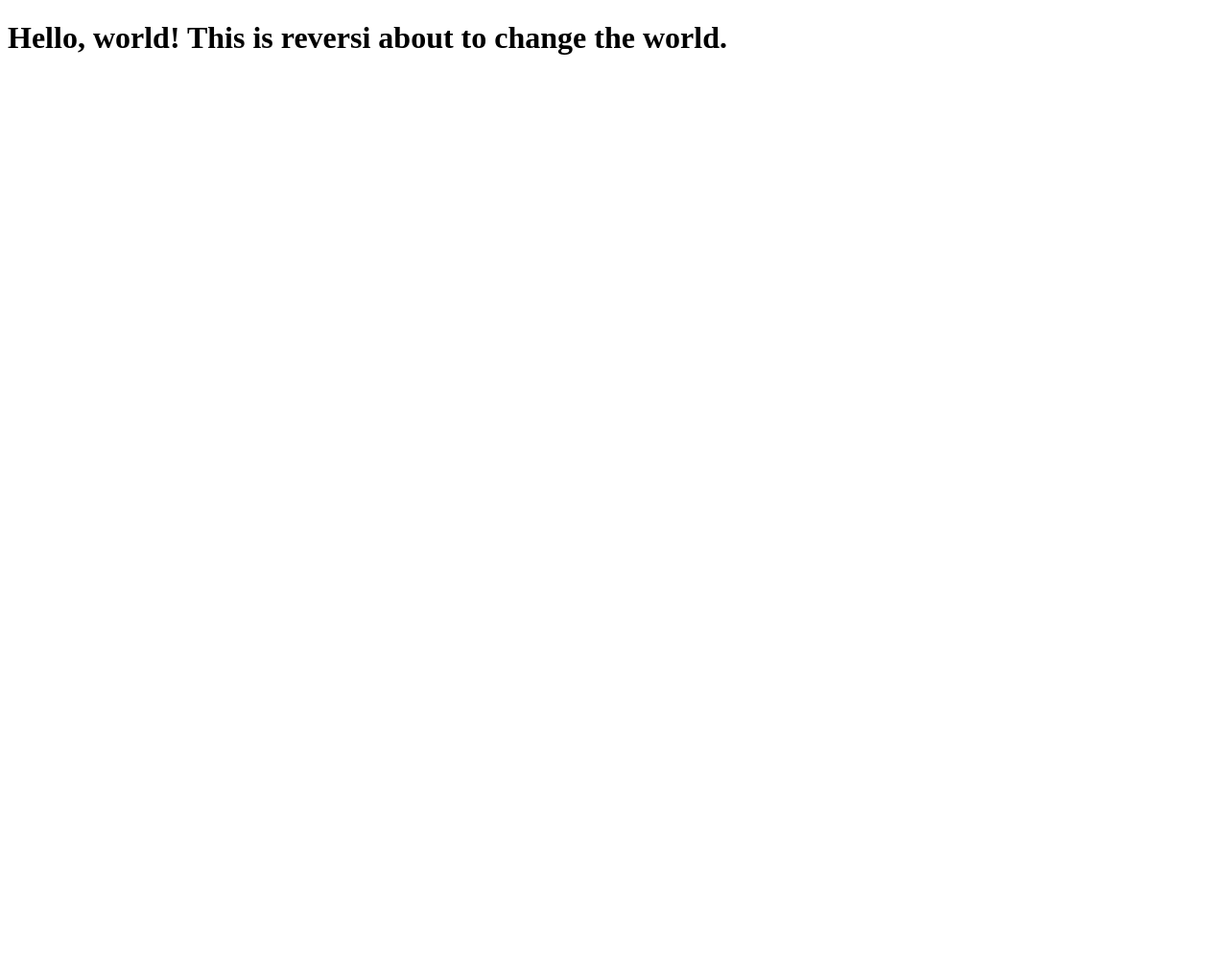
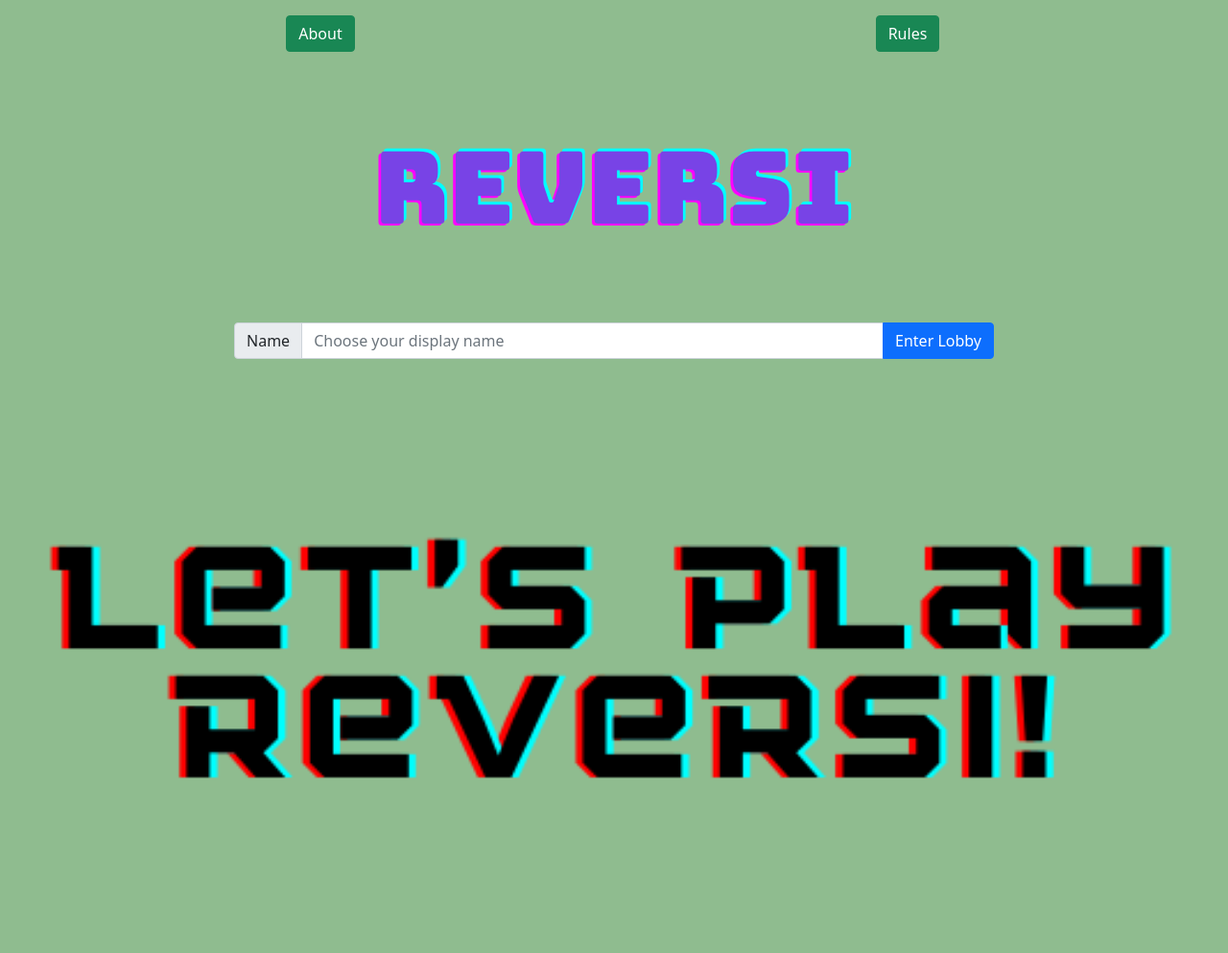
Before and after one commit to MingyueWeng/reversi-Mingyue, a website: page public/index.html in a window 1280 px wide. Shown: the whole page at 96% size. Before the commit the page ends 800 px from the top, so only its background shows below. Drawn offline with nearby package versions, Linux system fonts and the light colour scheme.

Commit message:
Creating the entrance pages

```diff
--- a/public/index.html
+++ b/public/index.html
@@ -1,11 +1,63 @@
 <!doctype html>
 <html lang="en">
-  <head>
+
+<head>
+    <!-- Required meta tags -->
     <meta charset="utf-8">
     <meta name="viewport" content="width=device-width, initial-scale=1">
-    <title>Hello World!</title>
-  </head>
-  <body>
-    <h1>Hello, world! This is reversi about to change the world. </h1>
-  </body>
+
+    <!-- Bootstrap CSS -->
+    <link href="https://cdn.jsdelivr.net/npm/bootstrap@5.0.2/dist/css/bootstrap.min.css" rel="stylesheet"
+        integrity="sha384-EVSTQN3/azprG1Anm3QDgpJLIm9Nao0Yz1ztcQTwFspd3yD65VohhpuuCOmLASjC" crossorigin="anonymous">
+    <style>
+        body {
+            background-color: darkseagreen;
+        }
+    </style>
+    <title>Reversi</title>
+</head>
+
+<body>
+    <div class="container-fluid">
+        <!-- Row for the About and Rule buttons -->
+        <div class="row m-3">
+            <div class="col text-center">
+                <a class="btn btn-success text-nowrap" href="about.html"> About </a>
+            </div>
+            <div class="col text-center">
+                <a class="btn btn-success text-nowrap" href="https://en.wikipedia.org/wiki/Reversi"> Rules </a>
+            </div>
+        </div>
+        <!-- Row for the top Reversi logos -->
+        <div class="row m-3">
+            <div class="col text-center">
+                <img class="img-fluid" src="assets/images/top-splash.png" alt="Reversi Logo 1" />
+            </div>
+        </div>
+        <!-- Row for name input -->
+        <div class="row align-item-center justify-content-center m-3">
+            <div class="col-8">
+                <div class="input-group">
+                    <span class="input-group-text" id="displayName"> Name </span>
+                    <input type="text" class="form-control text-nowrap" id="nameInput"
+                        placeholder="Choose your display name"
+                        aria-label="Enter your display name for use while playing Reversi"
+                        aria-describedby="displayName" />
+                    <button type="submit" class="btn btn-primary text-nowarp" id="lobbyButton"
+                        onclick="window.location='lobby.html'"> Enter Lobby </button>
+                </div>
+            </div>
+        </div>
+        <!-- Row for the bottom Reversi logos -->
+        <div class="row m-3">
+            <img class="img-fluid" src="assets/images/bottom-splash.png" alt="Reversi Logo 2" />
+        </div>
+    </div>
+
+    <script src="https://cdn.jsdelivr.net/npm/bootstrap@5.0.2/dist/js/bootstrap.bundle.min.js"
+        integrity="sha384-MrcW6ZMFYlzcLA8Nl+NtUVF0sA7MsXsP1UyJoMp4YLEuNSfAP+JcXn/tWtIaxVXM"
+        crossorigin="anonymous"></script>
+
+</body>
+
 </html>
```
Also changed, not shown: public/about.html (added, +42 -0 lines), public/lobby.html (added, +36 -0 lines), public/assets/images/bottom-splash.png (added), public/assets/images/top-splash.png (added).
